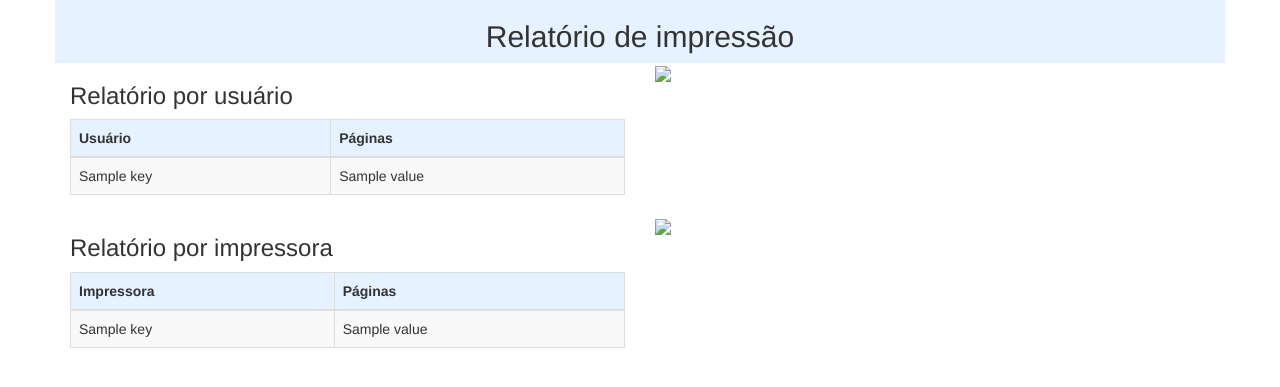
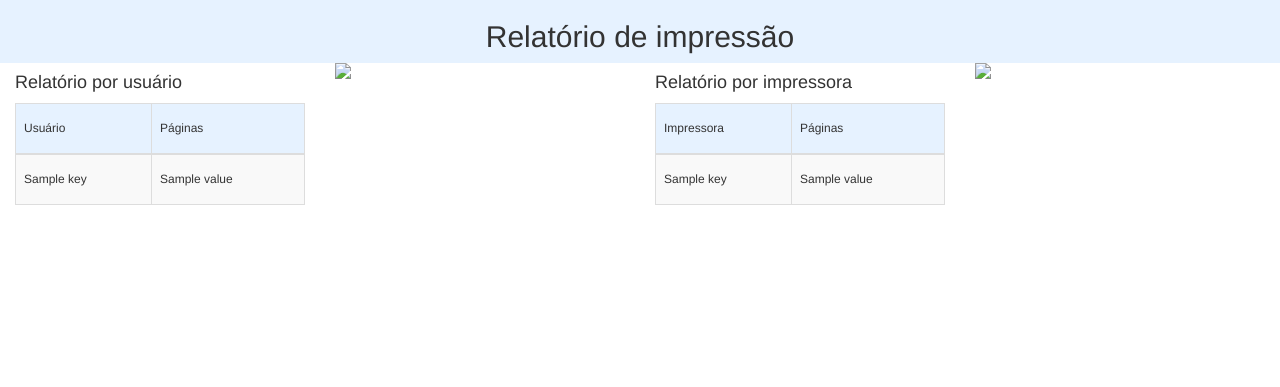
Before and after one commit to dalraf/impressoes, a Django app: template graficos/templates/detalhe.html in a window 1280 px wide. Shown: the top 387 px of the page. Run offline with Django 3.2, Linux system fonts and the light colour scheme; the template is opened without the code that fills it: most values are stand-ins (such as "Sample title", 1, 10 or a date in 2020); some libraries are stand-ins or nearby versions.

Commit message:
Correcao de posicionamento

```diff
--- a/graficos/templates/base.html
+++ b/graficos/templates/base.html
@@ -17,7 +17,7 @@
         <![endif]-->
     </head>
     <body>
-        <div class="container">
+        <div class="container-fluid">
             <div class="row">
             <div class="col-md-12" style="background-color: #e6f2ff">
             <h2 class="text-center">Relatório de impressão</h2>
--- a/graficos/templates/detalhe.html
+++ b/graficos/templates/detalhe.html
@@ -1,58 +1,56 @@
 {% extends 'base.html' %} {% block content %}
 <div class="row">
-    <div class="col-md-6">
-        <h3>Relatório por usuário</h3>
+    <div class="col-md-3 table-responsive">
+        <h4>Relatório por usuário</h4>
         <table class="table table-bordered table-striped">
             <thead class="thead-default" style="background-color: #e6f2ff">
                 <tr>
                     <th>
-                        Usuário
+                       <h6>Usuário</h6>
                     </th>
                     <th>
-                        Páginas
+                       <h6>Páginas</h6>
                     </th>
                 </tr>
             </thead>
             <tbody>
                 {%for key, value in dadosusuario.items%}
                 <tr>
-                    <td>{{ key }}</td>
-                    <td>{{ value }}</td>
+                    <td><h6>{{ key }}</h6></td>
+                    <td><h6>{{ value }}</h6></td>
                 </tr>
                 {% endfor %}
             </tbody>
         </table>
     </div>
-    <div class="col-md-6">
-        <img src="{% url 'plot' cooperativa=cooperativa pa=pa ano=ano mes=mes tipo='usuario' %}">
+    <div class="col-md-3">
+        <img class="img-responsive" src="{% url 'plot' cooperativa=cooperativa pa=pa ano=ano mes=mes tipo='usuario' %}">
     </div>
-</div>
-<div class="row">
-    <div class="col-md-6">
-        <h3>Relatório por impressora</h3>
+    <div class="col-md-3 table-responsive">
+        <h4>Relatório por impressora</h4>
         <table class="table table-bordered table-striped">
             <thead class="thead-default" style="background-color: #e6f2ff">
                 <tr>
                     <th>
-                        Impressora
+                       <h6>Impressora</h6>
                     </th>
                     <th>
-                        Páginas
+                        <h6>Páginas</h6>
                     </th>
                 </tr>
             </thead>
             <tbody>
                 {%for key, value in dadosimpressora.items%}
                 <tr>
-                    <td>{{ key }}</td>
-                    <td>{{ value }}</td>
+                    <td><h6>{{ key }}</h6></td>
+                    <td><h6>{{ value }}</h6></td>
                 </tr>
                 {% endfor %}
             </tbody>
         </table>
     </div>
-    <div class="col-md-6">
-        <img src="{% url 'plot' cooperativa=cooperativa pa=pa ano=ano mes=mes tipo='impressora' %}">
+    <div class="col-md-3">
+        <img class="img-responsive" src="{% url 'plot' cooperativa=cooperativa pa=pa ano=ano mes=mes tipo='impressora' %}">
     </div>
 </div>
 {% endblock content %}
```
